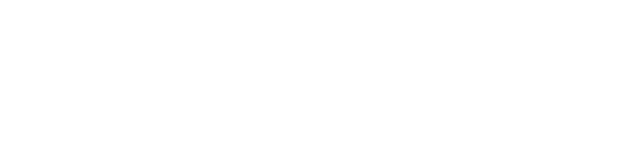
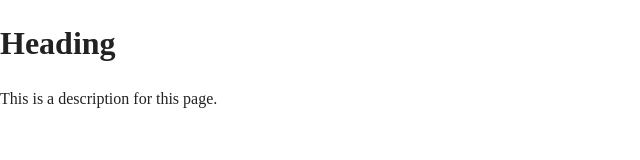
Before and after one commit to druryjeff/Class-Demo, a plain HTML site: page index.html in a window 1280 px wide. Shown: the whole page, without its empty margins (0-640 px from the left). Drawn offline with Linux system fonts and the light colour scheme.

Commit message:
Updated page heading

```diff
--- a/index.html
+++ b/index.html
@@ -14,6 +14,8 @@
 
 <body>
 
+  <h1>Heading</h1>
+  <p>This is a description for this page.</p>
 
 
   <!-- Related JavaScript files -->
```
